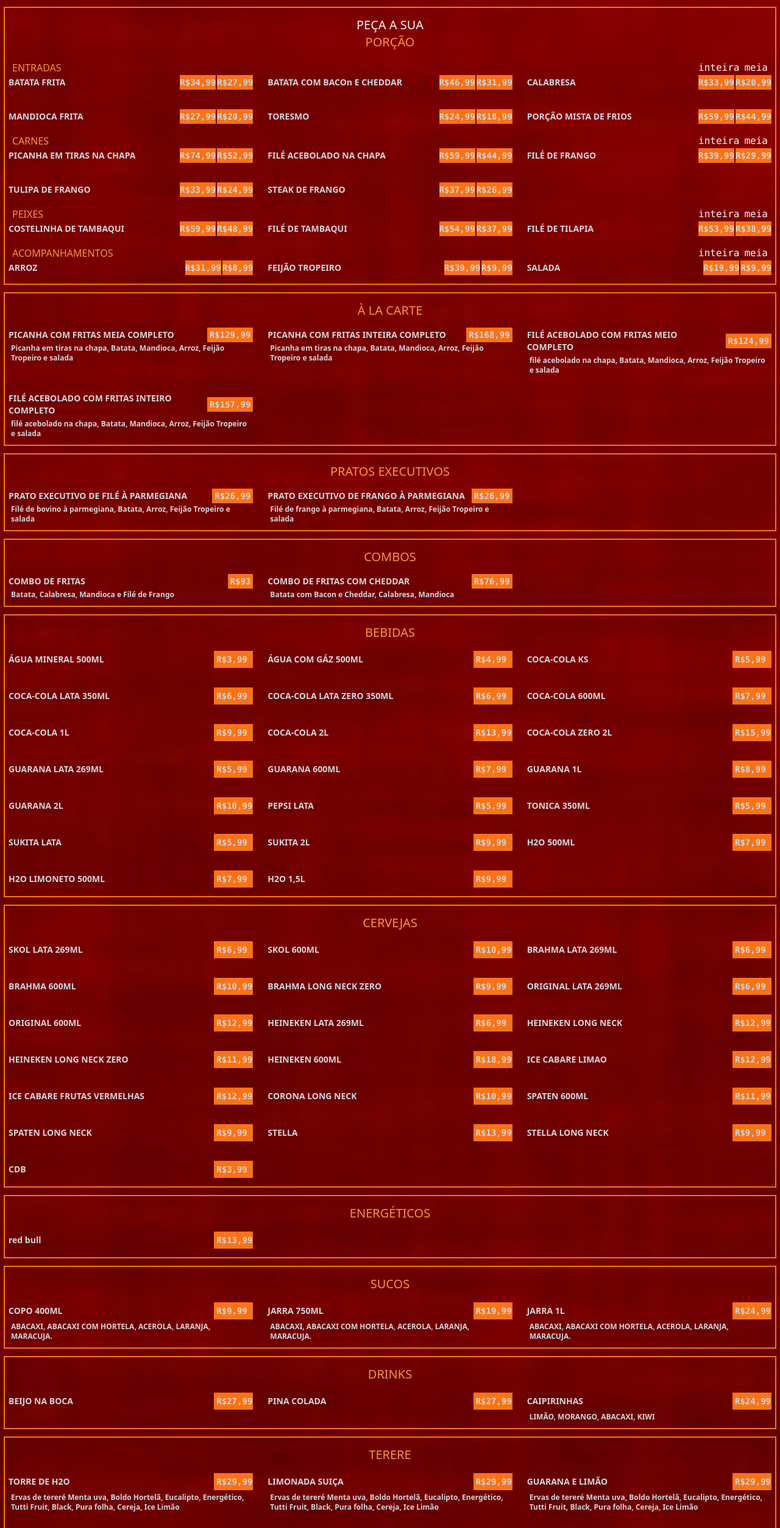
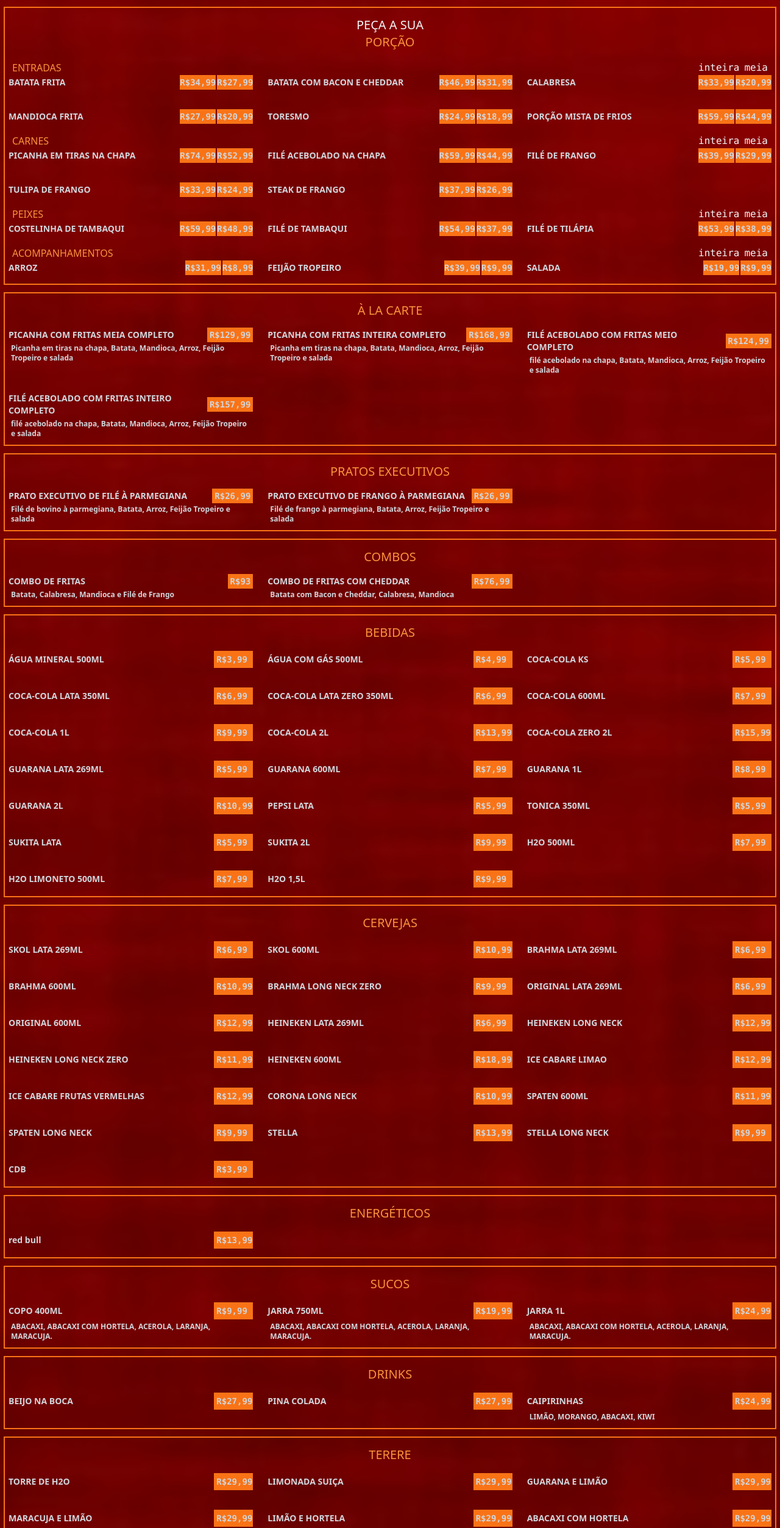
Before and after one commit to joaovitornara10/cardapio, a Next.js app: page / in a window 1280 px wide. Shown: the part 2280-4785 px from the top of the page at 61% size. Built offline with nearby package versions, Linux system fonts and the light colour scheme.

Commit message:
Update db.js

```diff
--- a/src/db.js
+++ b/src/db.js
@@ -42,24 +42,6 @@
     ],
     },
 
-]);
-
-export const dataComplement = ([
-    {
-        id: "211",
-        name: "batata",
-        price: 20,
-    },
-    {
-        id: "212",
-        name: "hanburquer",
-        price: 20,
-    },
-    {
-        id: "213",
-        name: "bacon",
-        price: 20,
-    },
 ]);
 
 export const dataLanches = ([ //
@@ -151,7 +133,7 @@
             },
             {
                 id: "114",
-                name: "BATATA COM BACOn E CHEDDAR",
+                name: "BATATA COM BACON E CHEDDAR",
                 price: "46,99",
                 price1: "31,99",
                 category: "porcao"
@@ -248,7 +230,7 @@
             },
             {
                 id: "133",
-                name: "FILÉ DE TILAPIA ",
+                name: "FILÉ DE TILÁPIA ",
                 price: "53,99",
                 price1: "38,99",
                 category: "porcao"
@@ -300,7 +282,7 @@
             },
             {
                 id: "312",
-                name: "ÁGUA COM GÁZ 500ML ",
+                name: "ÁGUA COM GÁS 500ML ",
                 price: "4,99",
                 category: "bebidas"
 
@@ -651,7 +633,6 @@
                 name: "TORRE DE H2O",
                 price: "29,99",
                 category: "bebidas",
-                description: "Ervas de tereré Menta uva, Boldo Hortelã, Eucalipto, Energético, Tutti Fruit, Black, Pura folha, Cereja, Ice Limão"
 
             },
             {
@@ -659,28 +640,24 @@
                 name: "LIMONADA SUIÇA",
                 price: "29,99",
                 category: "bebidas",
-                description: "Ervas de tereré Menta uva, Boldo Hortelã, Eucalipto, Energético, Tutti Fruit, Black, Pura folha, Cereja, Ice Limão"
             },
             {
                 id: "450",
                 name: "GUARANA E LIMÃO ",
                 price: "29,99",
                 category: "bebidas",
-                description: "Ervas de tereré Menta uva, Boldo Hortelã, Eucalipto, Energético, Tutti Fruit, Black, Pura folha, Cereja, Ice Limão"
             },
             {
                 id: "450",
                 name: "MARACUJA E LIMÃO ",
                 price: "29,99",
                 category: "bebidas",
-                description: "Ervas de tereré Menta uva, Boldo Hortelã, Eucalipto, Energético, Tutti Fruit, Black, Pura folha, Cereja, Ice Limão"
             },
             {
                 id: "450",
                 name: "LIMÃO E HORTELA  ",
                 price: "29,99",
                 category: "bebidas",
-                description: "Ervas de tereré Menta uva, Boldo Hortelã, Eucalipto, Energético, Tutti Fruit, Black, Pura folha, Cereja, Ice Limão"
             },
             {
                 id: "450",
@@ -773,25 +750,3 @@
         ]
     }
 ]);
-
-
-export const dose = ([
-    {
-        id: "421",
-        name: "LIMONADA SUIÇA ",
-        price: "25,99",
-        category: "bebidas"
-
-    },
-]);
-/*
-combos
-batata com bacon e chader calabresa =53
-
-batata  calabresa mandioca = 70
-
-combos de bebiadas
-
-baldinho
-
-*/
```
